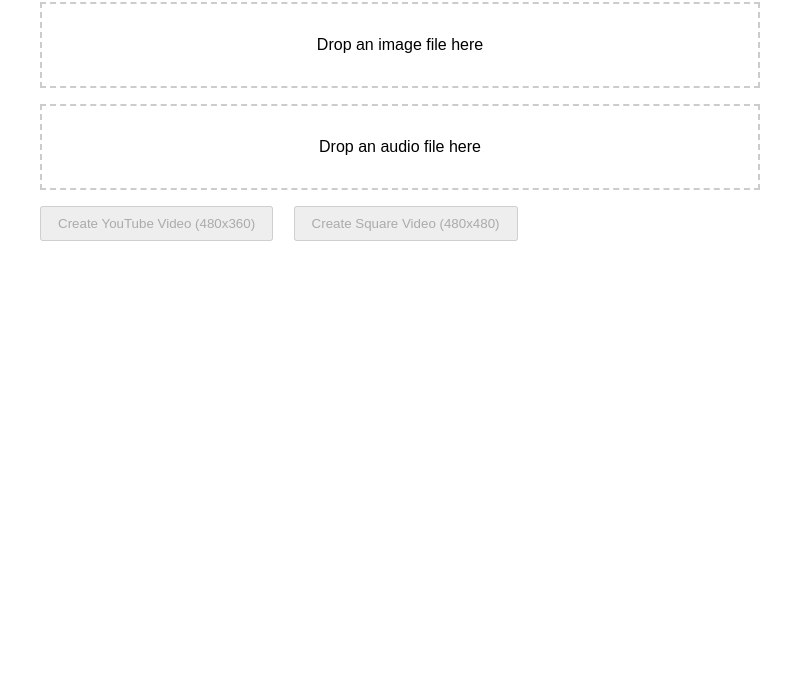
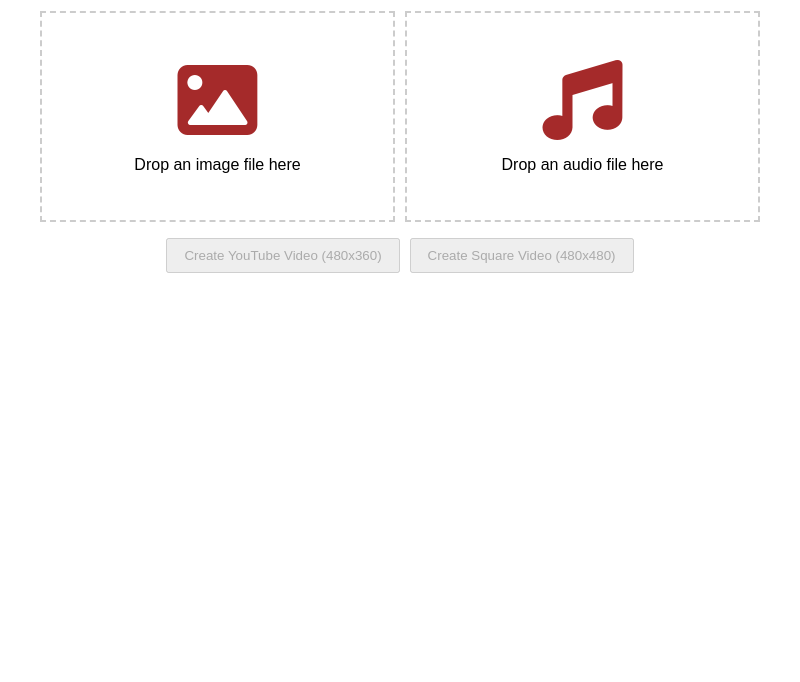
Before and after one commit to alexwmw/music-placer, an Electron app: page public/index.html in a window 800 px wide. Shown: the part 118-800 px from the top of the page. Drawn offline with Linux system fonts and the light colour scheme.

Commit message:
Add stylesheet

```diff
--- a/public/index.html
+++ b/public/index.html
@@ -2,21 +2,28 @@
 <html lang="en">
 <head>
     <meta charset="UTF-8">
-    <title>Video Creator</title>
-    <style>
-        body { font-family: sans-serif; padding: 2rem; }
-        .drop-zone { border: 2px dashed #ccc; padding: 2rem; margin-bottom: 1rem; text-align: center; cursor: pointer; }
-        button { margin-right: 1rem; padding: 0.5rem 1rem; }
-    </style>
+    <title>Music Placer</title>
+    <link rel="stylesheet" href="styles.css">
+    <link href="https://cdnjs.cloudflare.com/ajax/libs/font-awesome/6.0.0-beta3/css/all.min.css" rel="stylesheet">
+
 </head>
 <body>
-<h1>Video Creator</h1>
+<h1>音楽の場所♡ ❛‿❛</h1>
+<div class="drop-zone-container">
+    <div id="image-drop" class="drop-zone">
+        <i class="fas fa-image"></i>
+        <span>Drop an image file here</span>
+    </div>
+    <div id="audio-drop" class="drop-zone">
+        <i class="fas fa-music"></i>
+        <span>Drop an audio file here</span>
+    </div>
+</div>
 
-<div id="image-drop" class="drop-zone">Drop an image file here</div>
-<div id="audio-drop" class="drop-zone">Drop an audio file here</div>
-
-<button id="yt-btn" disabled>Create YouTube Video (480x360)</button>
-<button id="sq-btn" disabled>Create Square Video (480x480)</button>
+<div class="button-container">
+    <button id="yt-btn" disabled>Create YouTube Video (480x360)</button>
+    <button id="sq-btn" disabled>Create Square Video (480x480)</button>
+</div>
 
 <script src="../src/renderer.js"></script>
 </body>
--- /dev/null
+++ b/public/styles.css
@@ -0,0 +1,40 @@
+body {
+	font-family: sans-serif;
+	padding: 2rem;
+}
+h1 {
+	text-align: center;
+}
+.drop-zone-container {
+	width: 100%;
+	display: flex;
+	gap: 10px;
+}
+.drop-zone {
+	flex: 1;
+	aspect-ratio: 2 / 1;
+	border: 2px dashed #ccc;
+	padding: 2rem;
+	margin-bottom: 1rem;
+	text-align: center;
+	cursor: pointer;
+	display: flex;
+	flex-direction: column;
+	gap: 16px;
+	justify-content: center;
+	align-items: center;
+
+	i {
+		font-size: 5rem;
+		color: brown;
+	}
+}
+.button-container {
+	width: 100%;
+	display: flex;
+	gap: 10px;
+	justify-content: center;
+}
+button {
+	padding: 0.5rem 1rem;
+}
```
